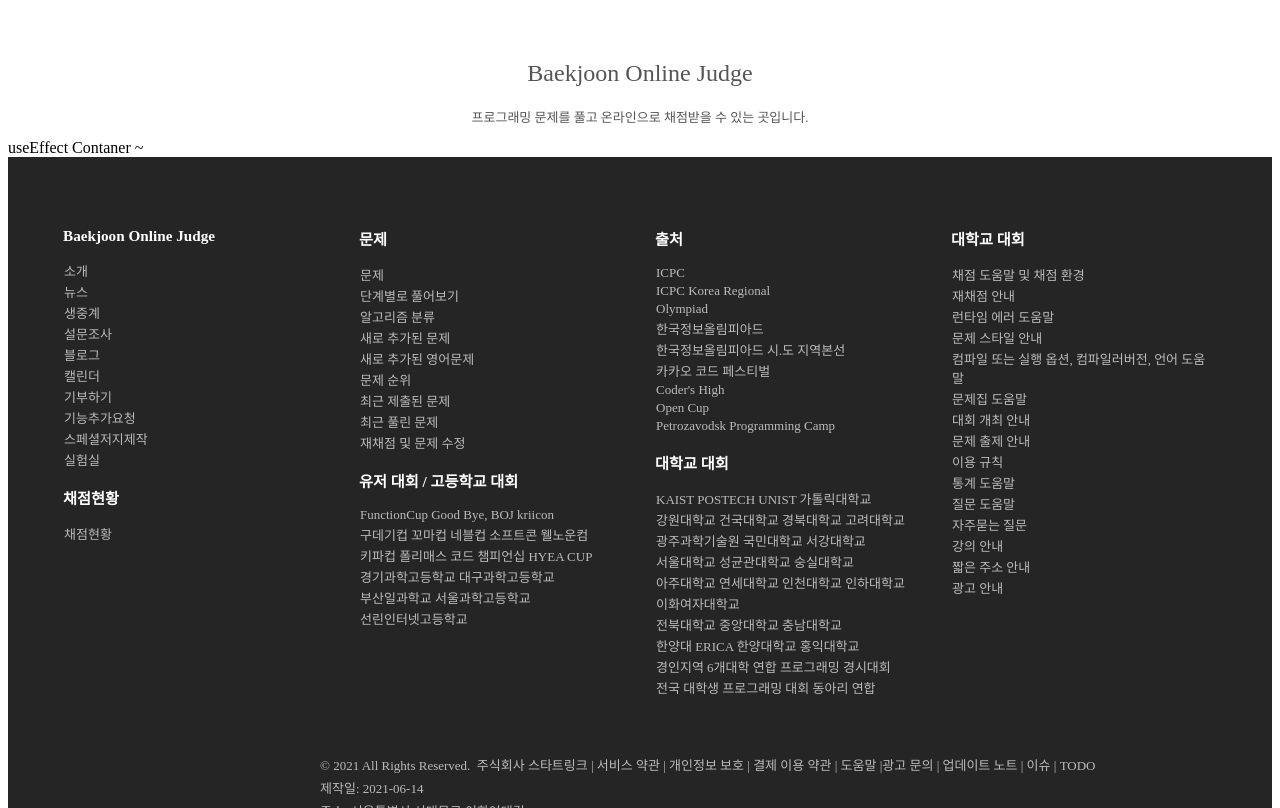
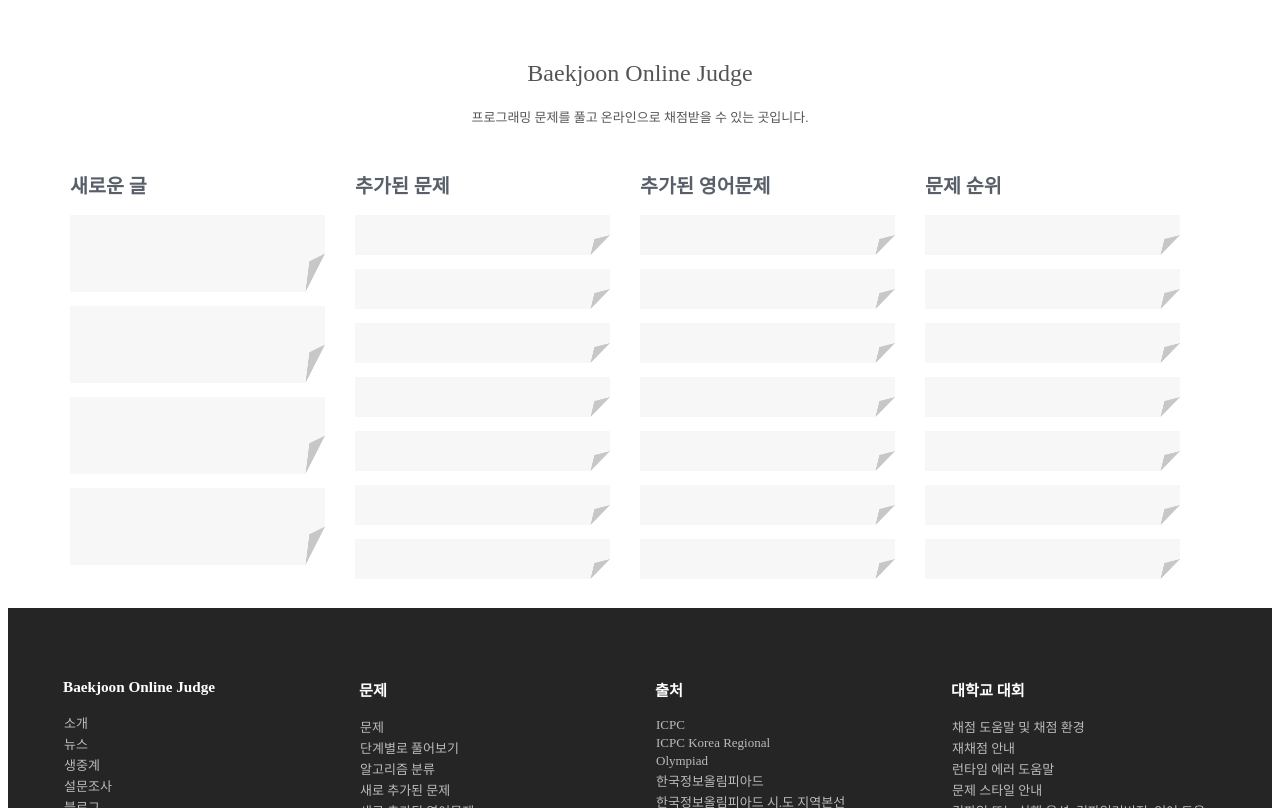
Before and after one commit to seondal/Clone-baekjoon, a React (Create React App) app in the folder frontend/frontend/: page / in a window 1280 px wide. Shown: the part 580-1388 px from the top of the page. Built offline with nearby package versions, Linux system fonts and the light colour scheme.

Commit message:
Feat "Add container"
이후 구현해야할 부분 : 이미지 호버링으로 카드이미지 바꾸기, 컨테이너 제목 아래에 있는 의문의 파란색줄, 카드이미지 위에 글쓰기, 서버(결정적)

```diff
--- a/frontend/frontend/src/Container.js
+++ b/frontend/frontend/src/Container.js
@@ -2,8 +2,53 @@
 import styled from "styled-components";
 import axios from "axios";
 import {useState, useEffect} from "react";
+import active from "./assets/active.png";
+import notactive from "./assets/notactive.png";
+
+const Wrapper = styled.div `
+display: flex;
+flex-direction: row;
+justify-content: center;
+font-size: 13px;
+`
+
+const Context = styled.div `
+display: flex;
+flex-direction: column;
+padding:15px;
+`
+
+const Title = styled.div`
+border-bottom: 1px;
+border-bottom-color: var(--point);
+
+a:link{
+    color : var(--content);
+    text-decoration: none;
+}
+a:visited{
+    text-decoration: none;
+    color : var(--content);
+}
+a:hover  {
+    text-decoration: underline;
+}
+
+`
+
+const Card = styled.div`
+img{
+    width:255px;
+    height:40px;
+    margin-bottom:10px;
+}
+
+
+`
+
 
 function Header() {
+
     //const [data, setData] = useState();
 
     //useEffect(async() =>{
@@ -14,11 +59,58 @@
         //}
 	//},[]);
 
+
     return (
-        <div>
-            useEffect Contaner ~
-        </div>
+
+        <Wrapper>
+            <Context>
+                <Title><h2><a href=''>새로운 글</a></h2></Title>
+                <Card><img src={notactive} style={{height:"77px"}}/></Card>
+                <Card><img src={notactive} style={{height:"77px"}}/></Card>
+                <Card><img src={notactive} style={{height:"77px"}}/></Card>
+                <Card><img src={notactive} style={{height:"77px"}}/></Card>
+
+            </Context>
+
+            <Context>
+                <Title><h2><a href=''>추가된 문제</a></h2></Title>
+                <Card><img src={notactive}/></Card>
+                <Card><img src={notactive}/></Card>
+                <Card><img src={notactive}/></Card>
+                <Card><img src={notactive}/></Card>
+                <Card><img src={notactive}/></Card>
+                <Card><img src={notactive}/></Card>
+                <Card><img src={notactive}/></Card>
+            </Context>
+
+            <Context>
+                <Title><h2><a href=''>추가된 영어문제</a></h2></Title>
+                <Card><img src={notactive}/></Card>
+                <Card><img src={notactive}/></Card>
+                <Card><img src={notactive}/></Card>
+                <Card><img src={notactive}/></Card>
+                <Card><img src={notactive}/></Card>
+                <Card><img src={notactive}/></Card>
+                <Card><img src={notactive}/></Card>
+            </Context>
+
+            <Context>
+                <Title><h2><a href=''>문제 순위</a></h2></Title>
+                <Card><img src={notactive}/></Card>
+                <Card><img src={notactive}/></Card>
+                <Card><img src={notactive}/></Card>
+                <Card><img src={notactive}/></Card>
+                <Card><img src={notactive}/></Card>
+                <Card><img src={notactive}/></Card>
+                <Card><img src={notactive}/></Card>
+            </Context>
+
+            <Context>
+
+            </Context>
+        </Wrapper>
     );
+
 }
 
 export default Header;
--- a/frontend/frontend/src/Footer.css
+++ b/frontend/frontend/src/Footer.css
@@ -2,20 +2,6 @@
 :root {
     --bigtext : #FFFFFF;
     --text : #BBBBBB;
+    --content : #585f69;
+    --point : #0076C0;
 }
-
-
-a:link {
-    font-size: 13px;
-    color: var(--text);
-    text-decoration: none;
-}
-
-a:visited {
-    color: var(--text);
-}
-
-a:hover {
-    color: #1270C0;
-    text-decoration: underline;
-}
--- a/frontend/frontend/src/Footer.js
+++ b/frontend/frontend/src/Footer.js
@@ -41,6 +41,14 @@
     display: flex;
     flex-direction: column;
     padding-left:310px;
+    a:link{
+        color: var(--text);
+        text-decoration: none;
+    }
+    a:visited{
+        color: var(--text);
+        text-decoration: none;
+    }
     a:hover{
         color: var(--text);
         text-decoration : underline;
```
Also changed, not shown: frontend/frontend/src/assets/active.png (added), frontend/frontend/src/assets/notactive.png (added).
